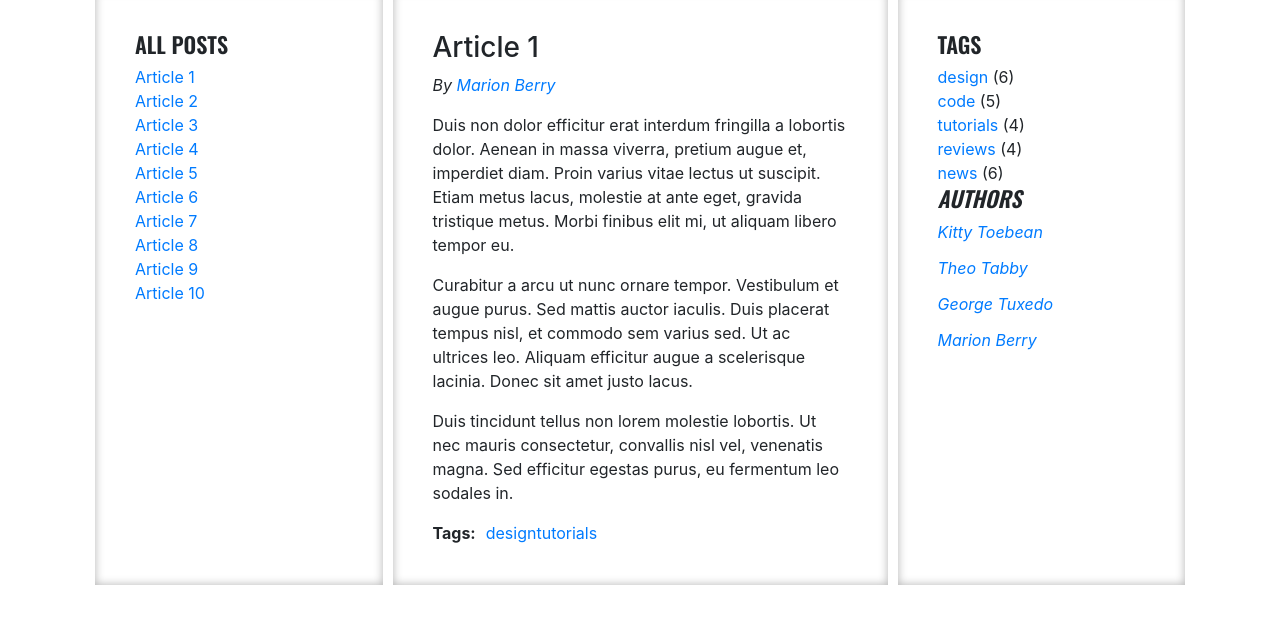
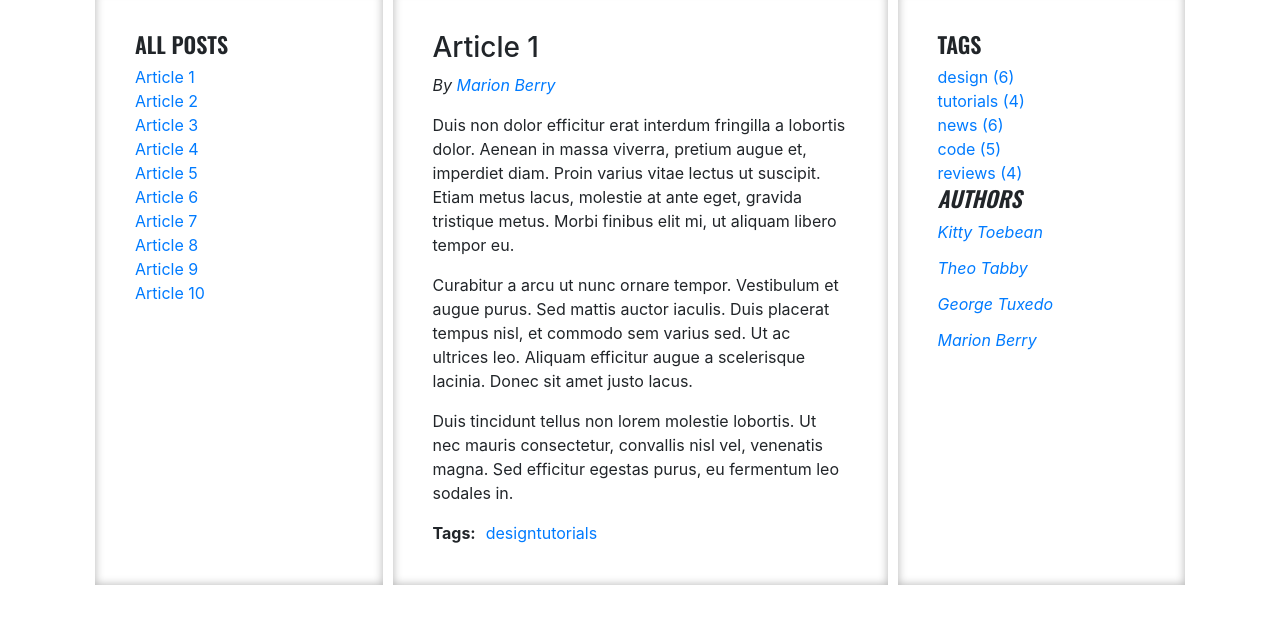
Before and after one commit to IrynaShevchenko2803/javascript-blog, a website: page index.html in a window 1280 px wide. Shown: the part 100-724 px from the top of the page. Drawn offline with nearby package versions, Linux system fonts and the light colour scheme.

Commit message:
to add numbers for tegs on right side

```diff
--- a/index.html
+++ b/index.html
@@ -230,11 +230,11 @@
       <aside class="sidebar right">
         <h2 class="section-title">Tags</h2>
         <ul class="list tags">
-          <li><a href="#tag-design">design</a> <span>(6)</span></li>
-          <li><a href="#tag-code">code</a> <span>(5)</span></li>
-          <li><a href="#tag-tutorials">tutorials</a> <span>(4)</span></li>
-          <li><a href="#tag-reviews">reviews</a> <span>(4)</span></li>
-          <li><a href="#tag-news">news</a> <span>(6)</span></li>
+          <li><a href="#tag-design">design</a> <span></span></li>
+          <li><a href="#tag-code">code</a> <span></span></li>
+          <li><a href="#tag-tutorials">tutorials</a> <span></span></li>
+          <li><a href="#tag-reviews">reviews</a> <span></span></li>
+          <li><a href="#tag-news">news</a> <span></span></li>
         </ul>
         <div class="post-author">
         <h2 class="section-title">Authors</h2>
--- a/js/script.js
+++ b/js/script.js
@@ -7,6 +7,7 @@ const optTitleSelector = '.post-title',
   optArticleAuthorSelector = '.post-author',
   optarticleAuthorSelector = '.post-author',
   optTagsListSelector = '.tags.list';
+
 
 
 /*------------------------------------TITLE-CLICK-HANDLER----------------------------------------------------------------------- */
@@ -108,6 +109,7 @@ find the title element*/
     html = html + linkHTML;
   }
   titleList.innerHTML = html;
+  /*console.log(titleList)*/
 
 
 
@@ -122,7 +124,9 @@ generateTitleLinks ();
 
 
 function generateTags(){
-
+   /* [NEW] create a new variable allTags with an empty array */
+   let allTags = {};
+   /*console.log(allTags)*/
   /*[DONE] find all articles */
   const articles = document.querySelectorAll(optArticleSelector);
   /*console.log(articles);*/
@@ -144,33 +148,62 @@ function generateTags(){
     const articleTagsArray = articleTags.split(' ');
     /*console.log(articleTagsArray);*/
 
-
     /* [DONE]START LOOP: for each tag */
     for (let tag of articleTagsArray){
       /*console.log(htmlTegs);*/
 
       /* [DONE]generate HTML of the link */
-      const htmlTegs = '<li><a href="#tag-' + tag + '">' + tag +'</a></li>';
-      /*console.log(htmlTegs);*/
+      const linkHTML = '<li><a href="#tag-' + tag + '">' + tag +'</a></li>';
+      /*console.log(linkHTML);*/
+
       /* [DONE]add generated code to html variable */
+          html = html+linkHTML;
+      /*console.log(html) html tegs of all articles with tegs*/
+ /* [NEW] check if this link is NOT already in allTags */
+ if (!allTags.hasOwnProperty(tag)){
+  allTags[tag] = 1;
+ } else {
+    allTags[tag]++;
+  }; /*функція, що шляхом перебору на виході дає цифру, що значить кількість повторень тега */
+  /*console.log(allTags)*/
 
-
-
-      html = html+htmlTegs;
-      /*console.log(html);*/
-
-      /* [DONE]END LOOP: for each tag */
+    /* [DONE]END LOOP: for each tag */
+    }
 
       /* insert HTML of all the links into the tags wrapper */
       articleWrapperForTags.innerHTML = html;
       /*console.log(articleWrapperForTags); */
-      /* [DONE]END LOOP: for every article: */
+        /* [DONE]END LOOP: for every article: */
 
-      const articleWithAdedTags = articleWrapperForTags;
-      /*console.log(articleWithAdedTags);*/
     }
+
+
+
+
+
+/*-------------------------------------ДОДАЄМО ЦИФРИ ДО ТЕГІВ ДЛЯ ПРАВОЇ КОЛОНКИ-------------------------------------------------------------------------- */
+
+
+ /*[NEW] find list of tags in right column */
+const tagList = document.querySelector(optTagsListSelector);
+
+/*[NEW] create variable for all links HTML code */
+    let allTagsHTML = '';
+
+/*[NEW] START LOOP: for each tag in allTags */
+for (let tag in allTags){
+  /*[NEW] generate code of a link and add it to allTagsHTML */
+  allTagsHTML +=  '<li><a href="#tag-' + tag + '">' + tag + ' (' + allTags[tag] + ') ' + ' </a></li>';
+}
+/*[NEW] END LOOP: for each tag in allTags: */
+
+/*[NEW] add html from allTagsHTML to tagList */
+
+tagList.innerHTML = allTagsHTML;
+
+
+
   }
-}
 generateTags();
 /*---------------------------------------------------------------GENERATE--TAGS--------------------------------------------------- */
 /*---------------------------------------------------------------TAG-CLICK-HANDLER-------------------------------------------------- */
```
